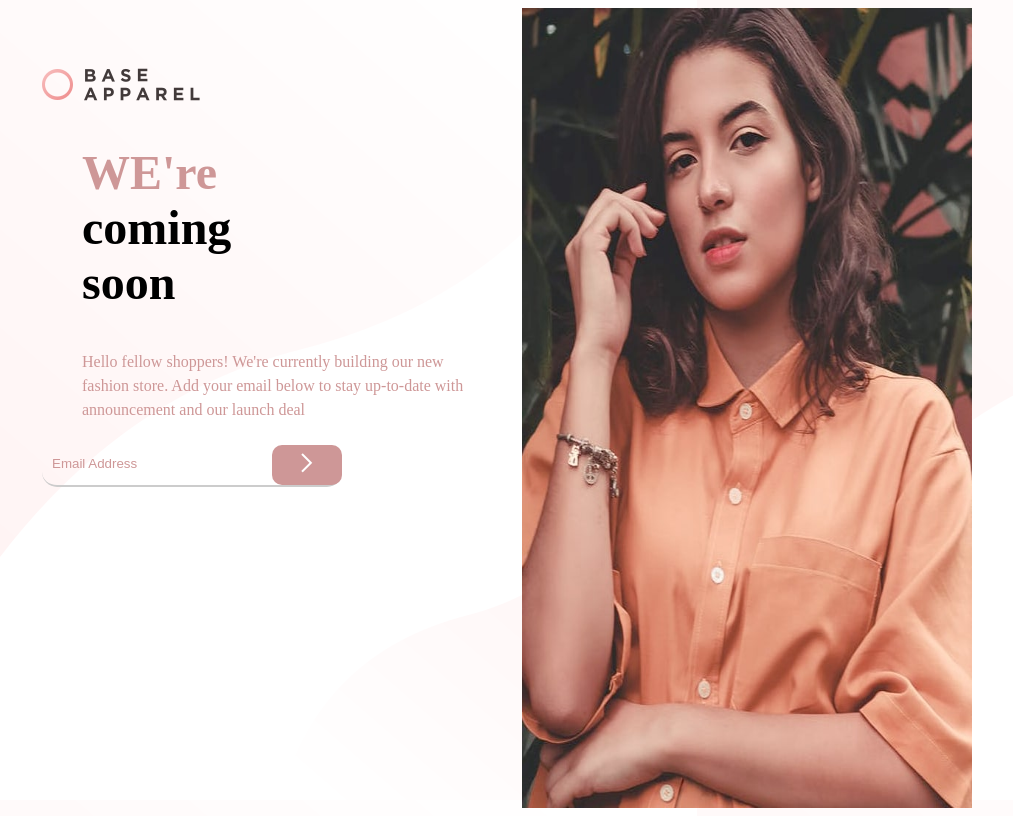
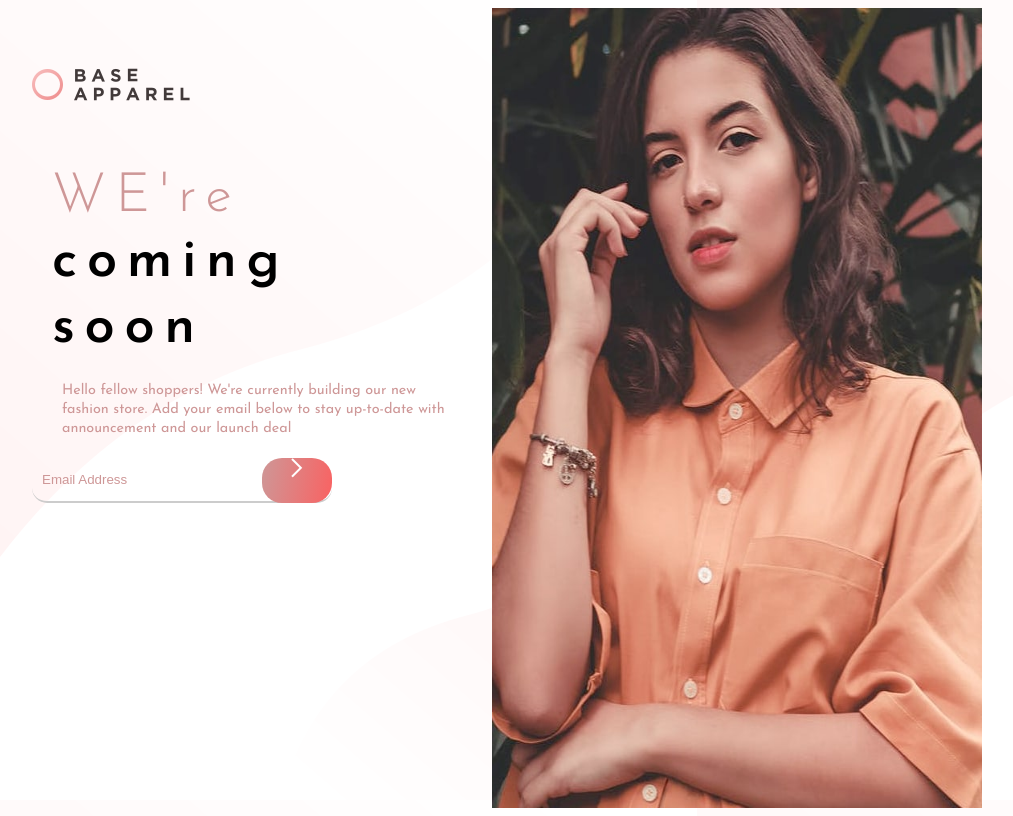
Before and after one commit to Stephenpleasant/base-apparel-coming-soon, a plain HTML site: page index.html in a window 1280 px wide. Shown: the whole page, without its empty margins (133-1146 px from the left). Drawn offline with Linux system fonts and the light colour scheme.

Commit message:
first commit

```diff
--- a/style.css
+++ b/style.css
@@ -1,3 +1,4 @@
+@import url('https://fonts.googleapis.com/css2?family=Fraunces:opsz,wght@9..144,700&family=Hanken+Grotesk:wght@500;700&family=Inter&family=Josefin+Sans:wght@300;400;600&family=League+Spartan:wght@400;500&family=Lexend+Deca&family=Montserrat:wght@500&family=Mulish:wght@500&family=Outfit:wght@300&family=Overpass:ital,wght@0,300;1,300&family=Poppins:wght@200;400;600&family=Red+Hat+Display:wght@500&family=Roboto:ital,wght@0,500;1,500&family=Rubik&family=Ubuntu&display=swap');
 *{
     border: 0;
     padding: 0;
@@ -22,22 +23,29 @@ body{
    min-width: 300px;
    margin-top: 60px;
 }
-
+.section1 img{
+    margin-bottom: 40px;
+}
 
 .section1 h1 {
-    font-size: 3rem;
-    margin: 40px 40px;
+    font-size: 3.4rem;
+    line-height: 1.2em;
+    letter-spacing: 0.6rem;
+    margin: 20px 20px;
     text-align: left;
+    font-weight: 600;
 }
 span{
     color: hsl(0, 36%, 70%);
+    font-weight: 300;
 }
 .section1 p{
-    margin: 10px 40px;
+    margin: 10px 30px;
+    font-size: 0.9rem;
     text-align: left;
     color: hsl(0, 36%, 70%);
     width: 400px;
-    line-height: 1.5rem;
+    line-height: 1.2rem;
 }
  form{
     position: relative;
@@ -56,22 +64,32 @@ input{
     height: 45px;
 
 }
+input:focus{
+    outline: 0;
+    border: hsl(0, 93%, 68%) 1px solid;;
+}
 input::placeholder{
     color: hsl(0, 36%, 70%);
 }
+
 button{
     position: absolute;
     right: 0;
+    background: linear-gradient(100deg,#ce9797,  #f96262);;
+    height: 45px;
+    width: 70px;
+    border-radius: 20px;
+    cursor: pointer;
+ }
+ button:hover{
     background-color: hsl(0, 36%, 70%);
-    height: 40px;
-    width: 70px;
-    border-radius: 10px;
-    cursor: pointer;
-}
-input.error{
-    color: red;
-    padding: 10px;
-    display: none;
+ }
+
+#error{
+    display: block;
+    font-size: 0.7rem;
+    color: hsl(0, 36%, 70%);
+    margin-top: 12px;
 }
 input.success{
     color: green;
@@ -81,7 +99,7 @@ input.success{
     min-width: 300px;
 }
 .section2 img{
-    width: 450px;
+    width: 490px;
     height: 100%;
 }
 
@@ -89,4 +107,6 @@ input.success{
  .container{
     display: block;
  }
+
+
 }
```
